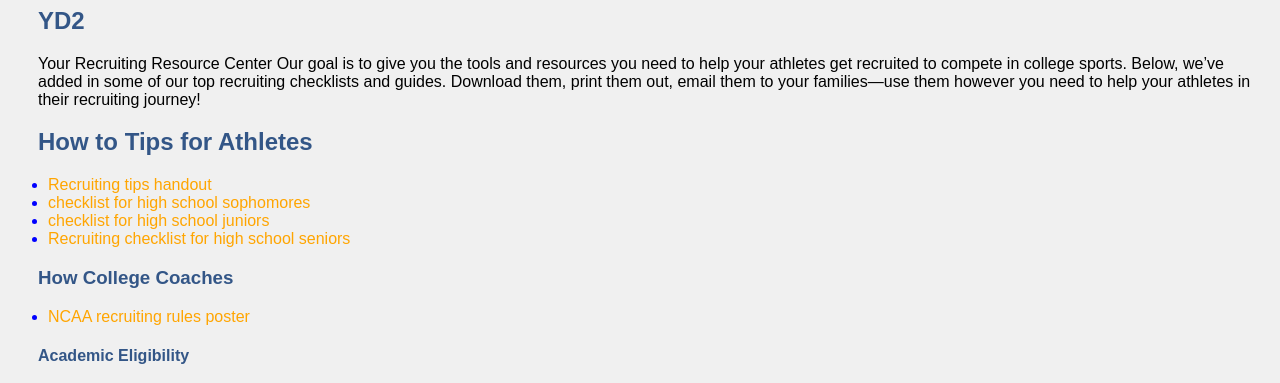
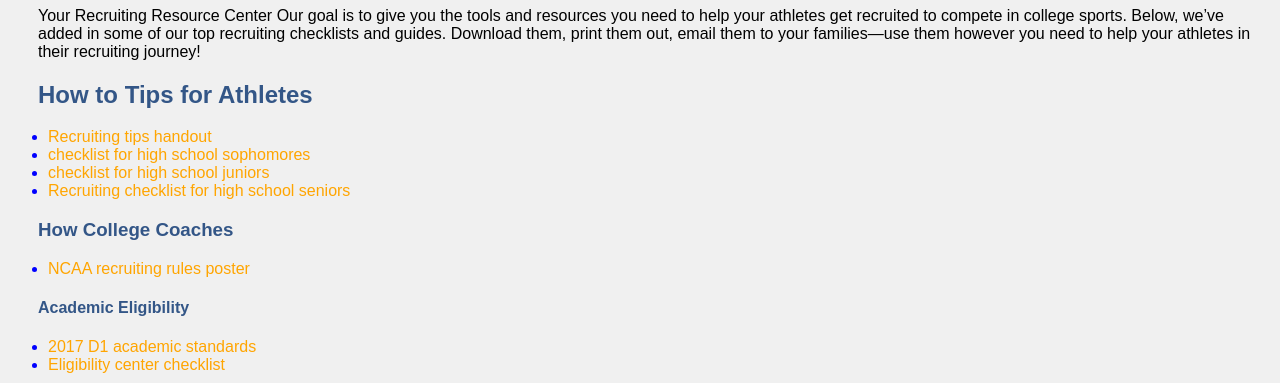
Before and after one commit to yaya183645/Coaching-html-css, a plain HTML site: page index.html in a window 1280 px wide. Shown: the part 229-612 px from the top of the page. Drawn offline with Linux system fonts and the light colour scheme.

```diff
--- a/index.html
+++ b/index.html
@@ -27,7 +27,7 @@
             <div class="stylingblock-content-wrapper camarker-inner" style="">
                 <div class="color"></div>
      <h1>Your Recruiting Resource Center</h1>
-     <h2> YD2</h2>
+
 
 <p>
 Your Recruiting Resource Center
```
